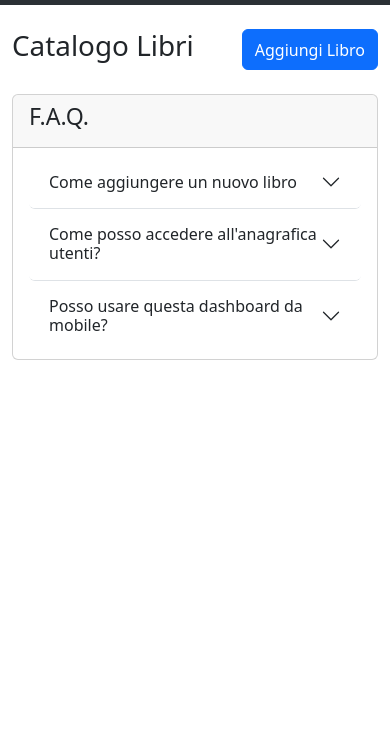
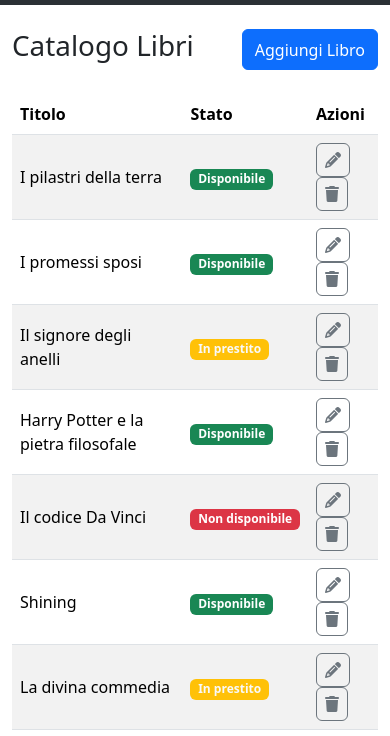
Before and after one commit to SimoneChiodo/html-css-bootstrap-dashboard, a plain HTML site: page index.html in a window 390 px wide. Shown: the part 81-817 px from the top of the page. Drawn offline with nearby package versions, Linux system fonts and the light colour scheme.

Commit message:
add responsive sidebar

```diff
--- a/css/style.css
+++ b/css/style.css
@@ -6,11 +6,11 @@
 }
 
 /************************************************
-MAIN
-************************************************/
+    MAIN
+ ************************************************/
 
 table {
-    table-layout: fixed;
+    /* table-layout: fixed; */
 }
 
 .accordion {
@@ -21,3 +21,21 @@ table {
 .list-group-flush > .list-group-item {
     border-width: 0 0 var(--bs-list-group-border-width);
 }
+
+/************************************************
+    RESPONSIVE
+ ************************************************/
+@media screen and (max-width: 1920px) {
+    .card {
+        width: 100% !important;
+    }
+}
+@media screen and (min-width: 1920px) {
+    .float-xxl-start {
+        margin-right: 2rem;
+    }
+    table {
+        /* width: auto !important; */
+        /* table-layout: initial !important; */
+    }
+}
--- a/index.html
+++ b/index.html
@@ -106,8 +106,12 @@
 
         <!-- Main -->
         <main>
+            <!-- Lista Libri -->
+            <div class="container">
+                <div class="float-xxl-start">
+                    <!-- --- MAIN --- -->
                     <!-- Sezione: Titolo -->
-            <div class="container d-flex justify-content-between py-4">
+                    <div class="d-flex justify-content-between py-4 pt-xxl-0">
                         <h1>Catalogo Libri</h1>
 
                         <button type="button" class="btn btn-primary">
@@ -115,10 +119,8 @@
                         </button>
                     </div>
 
-            <!-- Sezione: Lista Libri -->
-            <div class="container">
-                <!-- Tabella Libri -->
-                <table class="visually-hidden table table-striped align-middle">
+                    <!-- Sezione: Tabella Libri -->
+                    <table class="table table-striped align-middle">
                         <!-- Titoli tabella -->
                         <thead>
                             <tr>
@@ -461,8 +463,8 @@
                             <tr>
                                 <!-- Colonna 1 -->
                                 <td>
-                                Le cronache di Narndia: il leone, la strega e
-                                l'armadio
+                                    Le cronache di Narndia: il leone, la strega
+                                    e l'armadio
                                 </td>
 
                                 <!-- Colonna 2 -->
@@ -569,13 +571,12 @@
                             </tr>
                         </tbody>
                     </table>
+                </div>
 
-                <!-- Sezione: Sidebar -->
+                <!-- --- SIDEBAR --- -->
+                <div class="sidebar mt-xxl-5">
                     <!-- Card 1 - Todo List -->
-                <div
-                    class="visually-hidden card mb-4 w-100"
-                    style="width: 18rem"
-                >
+                    <div class="card mb-4 mt-xxl-5" style="width: 18rem">
                         <!-- Titolo Card -->
                         <div class="card-header">
                             <h3 class="fw-normal">Todo</h3>
@@ -634,7 +635,7 @@
                     </div>
 
                     <!-- Card 2 - FAQ -->
-                <div class="card mb-4 w-100" style="width: 18rem">
+                    <div class="card mb-4" style="width: 18rem">
                         <!-- Titolo Card -->
                         <div class="card-header">
                             <h3 class="fw-normal">F.A.Q.</h3>
@@ -647,7 +648,9 @@
                         >
                             <!-- Riga 1 -->
                             <li class="list-group-item border-0 p-0 px-3">
-                            <div class="accordion-item border-0 border-bottom">
+                                <div
+                                    class="accordion-item border-0 border-bottom"
+                                >
                                     <h2 class="accordion-header">
                                         <button
                                             class="accordion-button collapsed"
@@ -666,12 +669,13 @@
                                         data-bs-parent="#accordionExample"
                                     >
                                         <div class="accordion-body">
-                                        Lorem ipsum dolor sit amet, consectetur
-                                        adipisicing elit. Libero velit facilis
-                                        voluptatem fugit dicta. Aut deserunt
-                                        cupiditate quibusdam laudantium natus,
-                                        ducimus expedita, id, odit nostrum
-                                        maiores neque deleniti porro omnis.
+                                            Lorem ipsum dolor sit amet,
+                                            consectetur adipisicing elit. Libero
+                                            velit facilis voluptatem fugit
+                                            dicta. Aut deserunt cupiditate
+                                            quibusdam laudantium natus, ducimus
+                                            expedita, id, odit nostrum maiores
+                                            neque deleniti porro omnis.
                                         </div>
                                     </div>
                                 </div>
@@ -679,7 +683,9 @@
 
                             <!-- Riga 2 -->
                             <li class="list-group-item border-0 p-0 px-3">
-                            <div class="accordion-item border-0 border-bottom">
+                                <div
+                                    class="accordion-item border-0 border-bottom"
+                                >
                                     <h2 class="accordion-header">
                                         <button
                                             class="accordion-button collapsed"
@@ -699,12 +705,12 @@
                                         data-bs-parent="#accordionExample"
                                     >
                                         <div class="accordion-body">
-                                        Lorem ipsum dolor sit amet consectetur,
-                                        adipisicing elit. Vero dolore unde enim
-                                        eveniet eius, rem officia similique fuga
-                                        deserunt minima quae recusandae illum
-                                        iste ea exercitationem id harum debitis
-                                        cum?
+                                            Lorem ipsum dolor sit amet
+                                            consectetur, adipisicing elit. Vero
+                                            dolore unde enim eveniet eius, rem
+                                            officia similique fuga deserunt
+                                            minima quae recusandae illum iste ea
+                                            exercitationem id harum debitis cum?
                                         </div>
                                     </div>
                                 </div>
@@ -722,7 +728,8 @@
                                             aria-expanded="false"
                                             aria-controls="collapseThree"
                                         >
-                                        Posso usare questa dashboard da mobile?
+                                            Posso usare questa dashboard da
+                                            mobile?
                                         </button>
                                     </h2>
                                     <div
@@ -731,18 +738,20 @@
                                         data-bs-parent="#accordionExample"
                                     >
                                         <div class="accordion-body">
-                                        Lorem ipsum dolor sit amet consectetur
-                                        adipisicing elit. Soluta officiis
-                                        laudantium quas quod magnam illum
-                                        ratione placeat molestiae et ullam,
-                                        eveniet molestias reprehenderit eos,
-                                        aperiam consequuntur quis nemo. Error,
+                                            Lorem ipsum dolor sit amet
+                                            consectetur adipisicing elit. Soluta
+                                            officiis laudantium quas quod magnam
+                                            illum ratione placeat molestiae et
+                                            ullam, eveniet molestias
+                                            reprehenderit eos, aperiam
+                                            consequuntur quis nemo. Error,
                                             assumenda.
                                         </div>
                                     </div>
                                 </div>
                             </li>
                         </ul>
+                    </div>
                 </div>
             </div>
         </main>
```
Lines whose indentation alone changed are shown as unchanged.
